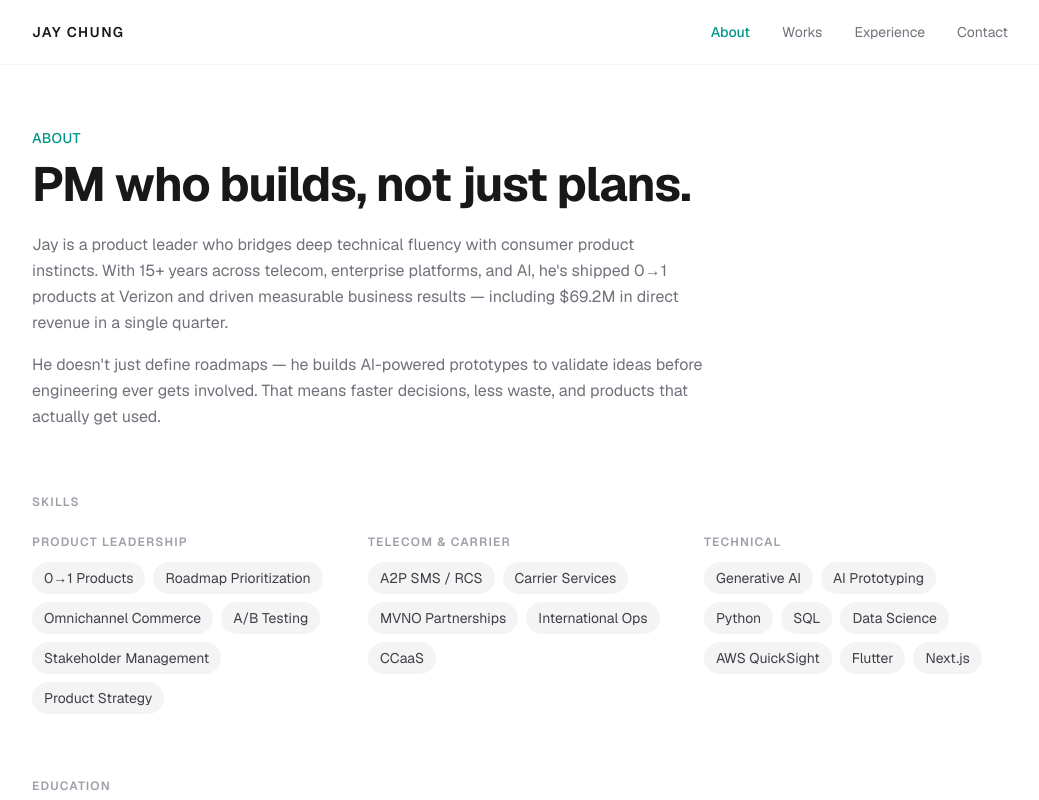
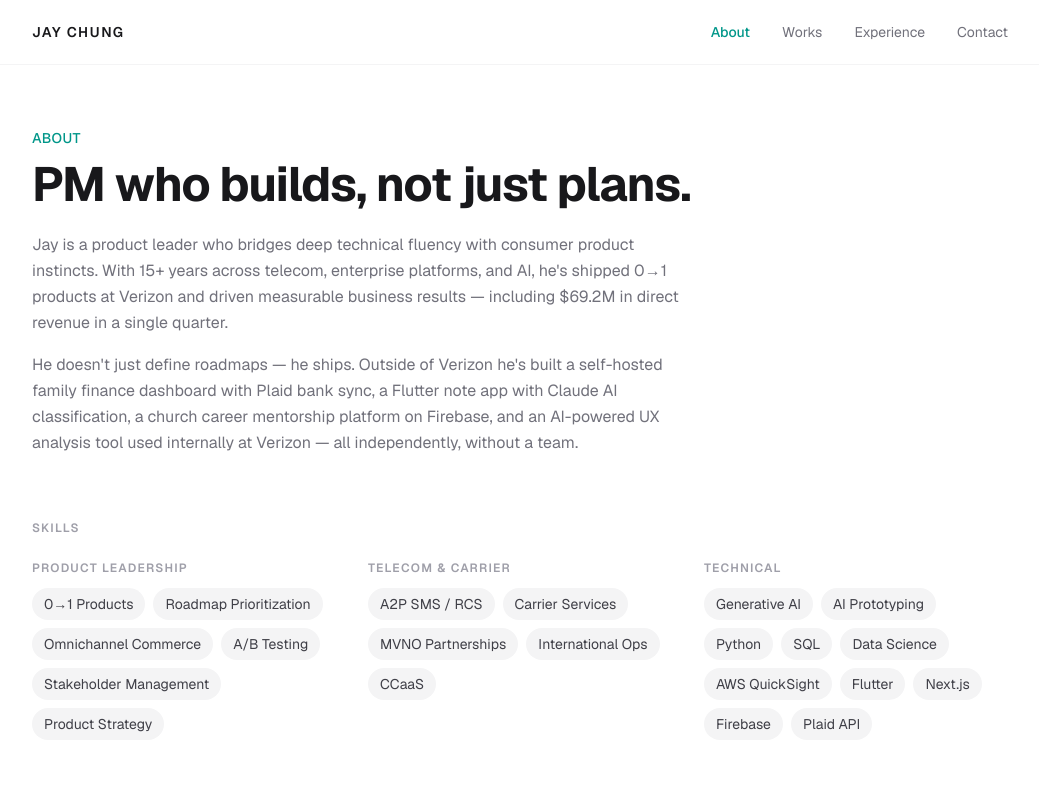
Before and after one commit to trashthejay/jae-portfolio, a Next.js app: page /about in a window 1280 px wide. Shown: the top 800 px of the page, without its empty margins (120-1159 px from the left). Built offline with nearby package versions, Linux system fonts and the light colour scheme.

Commit message:
Update About and Experience with full project context
- About intro: mentions Family Finance, Inklings, Buzzing Bird, UX/CX Platform
- Skills: add Firebase and Plaid API to Technical group
- Verizon Sr PM highlight: expand UX/CX tool description with pipeline details

```diff
--- a/app/about/AboutContent.tsx
+++ b/app/about/AboutContent.tsx
@@ -35,6 +35,8 @@ const skillGroups = [
       'AWS QuickSight',
       'Flutter',
       'Next.js',
+      'Firebase',
+      'Plaid API',
     ],
   },
 ]
@@ -81,9 +83,10 @@ export default function AboutContent() {
             single quarter.
           </p>
           <p>
-            He doesn&apos;t just define roadmaps — he builds AI-powered prototypes to validate ideas before
-            engineering ever gets involved. That means faster decisions, less waste, and products that
-            actually get used.
+            He doesn&apos;t just define roadmaps — he ships. Outside of Verizon he&apos;s built a self-hosted
+            family finance dashboard with Plaid bank sync, a Flutter note app with Claude AI
+            classification, a church career mentorship platform on Firebase, and an AI-powered UX
+            analysis tool used internally at Verizon — all independently, without a team.
           </p>
         </div>
       </motion.section>
--- a/data/experience.ts
+++ b/data/experience.ts
@@ -17,7 +17,7 @@ export const experiences: Experience[] = [
     highlights: [
       'Led omnichannel marketplace transformation (Project Elysium), delivering $69.2M direct revenue in 5 months.',
       'Drove AI-powered personalization that increased perk attachment 62.2% YoY.',
-      'Independently prototyped UX/CX analysis tool using Claude and Gemini — zero engineering resources required.',
+      'Independently built UX/CX Analysis Platform (5-step Claude Vision pipeline, A/B variant comparison, 35-pattern competitor library) — zero engineering resources, deployed internally at Verizon.',
     ],
   },
   {
```
